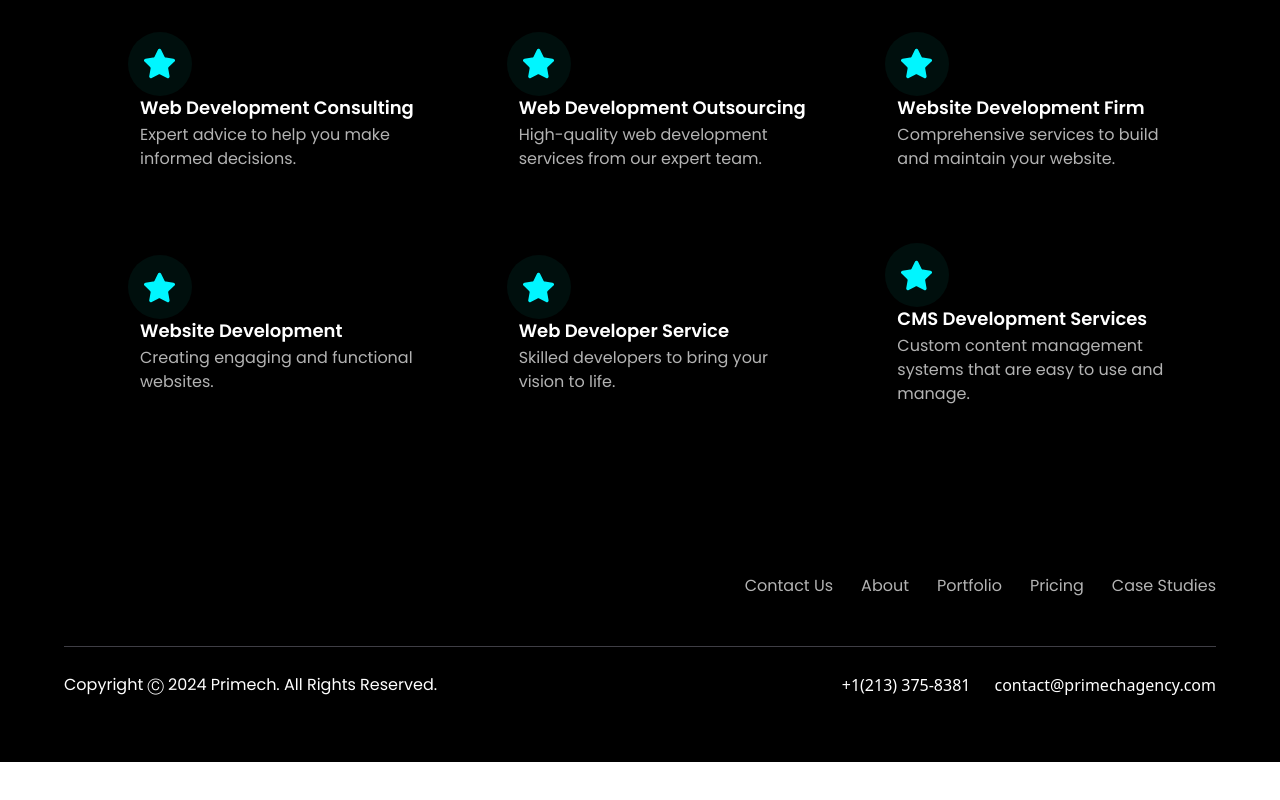
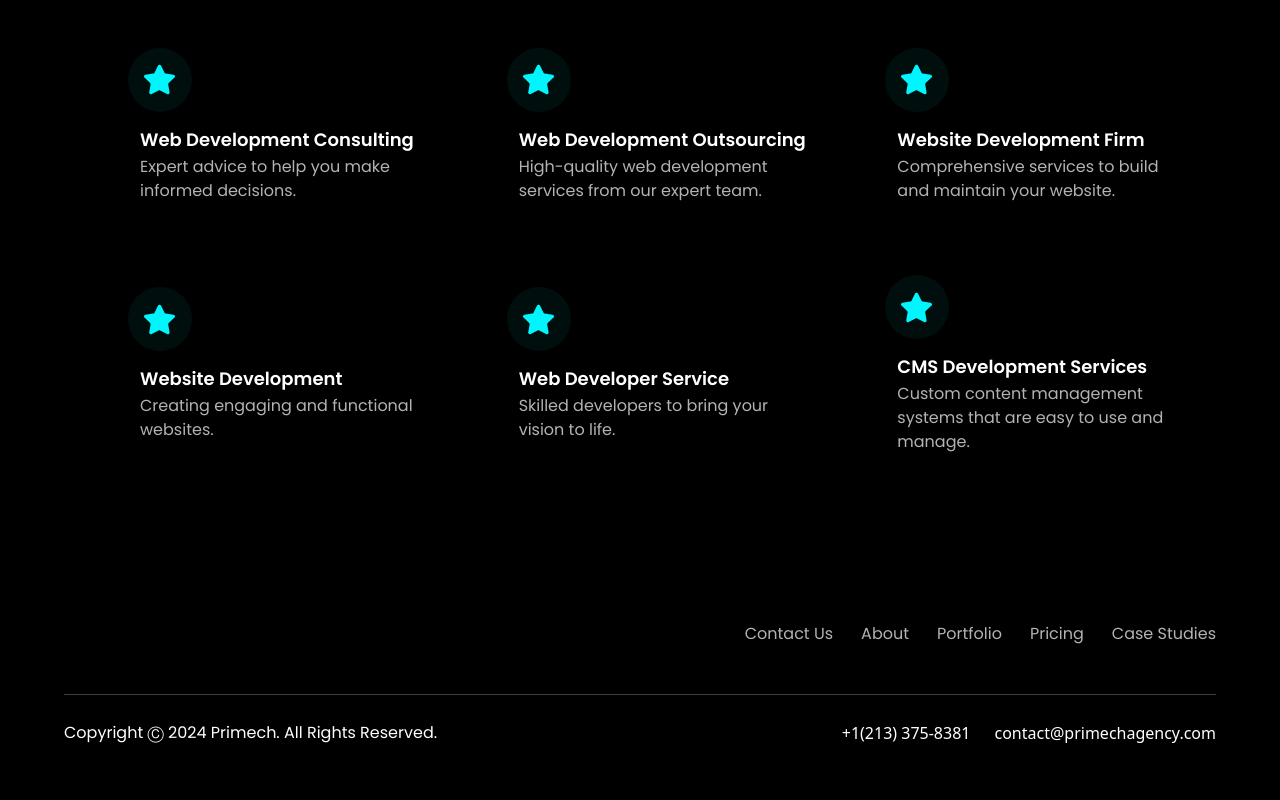
Before and after one commit to Muhammad-Maraj-Khan/PrimechWeb, a React (Vite) app: page / in a window 1280 px wide. Shown: the part 7125-7925 px from the top of the page. Before the commit the page ends 7887 px from the top, so only its background shows below. Built offline with nearby package versions, Linux system fonts and the light colour scheme.

Commit message:
feat: fixes

```diff
--- a/src/components/Business.jsx
+++ b/src/components/Business.jsx
@@ -3,7 +3,7 @@ import styles, { layout } from "../style";
 
 const FeatureCard = ({ icon, title, content, index }) => (
   <div className={`flex flex-col sm:p-6 p-2 rounded-[20px] feature-card`}>
-    <div className={`w-[64px] h-[64px] rounded-full ${styles.flexCenter} bg-dimBlue`}>
+    <div className={`w-[64px] h-[64px] rounded-full ${styles.flexCenter} bg-dimBlue mb-4`}>
       <img src={icon} alt="star" className="w-[50%] h-[50%] object-contain" />
     </div>
     <div className="flex-1 flex flex-col ml-3">
--- a/src/components/Footer.jsx
+++ b/src/components/Footer.jsx
@@ -28,9 +28,8 @@ const Footer = () => {
                 {footerlink.links.map((link, index) => (
                   <li
                     key={link.name}
-                    className={`font-poppins font-normal sm:text-[1rem] text-[0.55rem] leading-[24px] text-dimWhite hover:text-primech cursor-pointer ${
-                      index !== footerlink.links.length - 1 ? "mb-4" : "mb-0"
-                    }`}
+                    className={`font-poppins font-normal sm:text-[1rem] text-[0.55rem] leading-[24px] text-dimWhite hover:text-primech cursor-pointer ${index !== footerlink.links.length - 1 ? "mb-4" : "mb-0"
+                      }`}
                     onClick={() => handleScroll(link.id)} // Use the custom scroll function
                   >
                     {link.name}
@@ -48,8 +47,8 @@ const Footer = () => {
         </p>
 
         <div className="flex sm:flex-row flex-row md:mt-0 mt-6 text-white sm:gap-6 gap-4 font-normal sm:text-[1rem] text-[0.8rem]">
-          <h1>+1(213) 375-8381</h1>
-          <h1>contact@primechagency.com</h1>
+          <a href="tel:+12133758381" className="hover:underline">+1(213) 375-8381</a>
+          <a href="mailto:contact@primechagency.com" className="hover:underline">contact@primechagency.com</a>
         </div>
       </div>
     </section>
```
